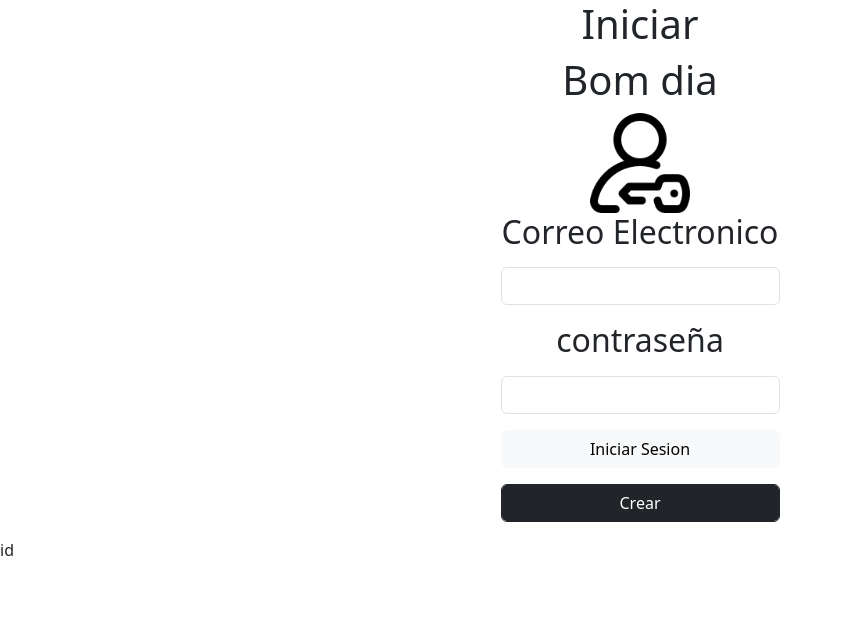
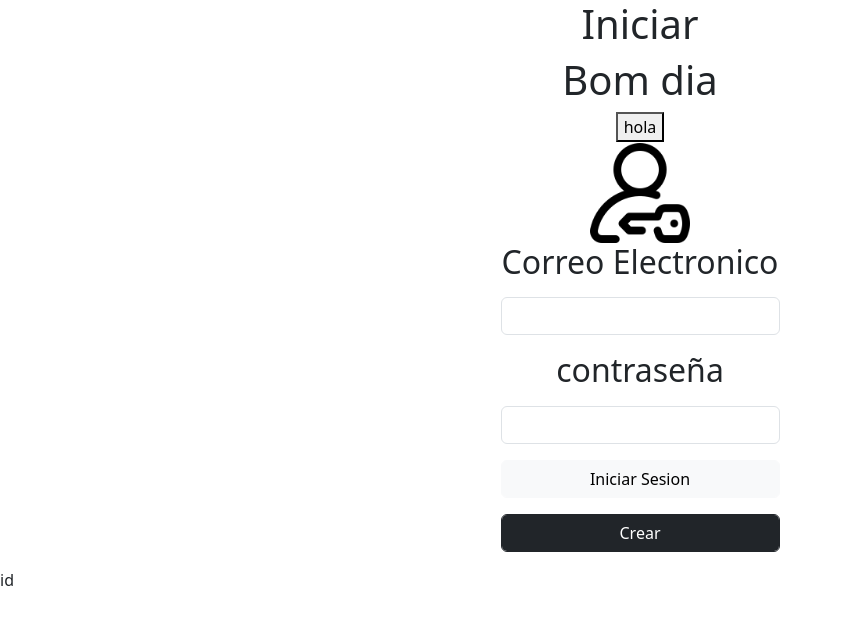
Before and after one commit to Ramguel1/AAbase1, a plain HTML site: page index.html in a window 1280 px wide. Shown: the whole page, without its empty margins (0-842 px from the left). Drawn offline with Linux system fonts and the light colour scheme.

Commit message:
Actualizar index.html

```diff
--- a/index.html
+++ b/index.html
@@ -12,6 +12,7 @@
         <div class="text-center">
          <h1>Iniciar</h1>
             <h1>Bom dia</h1>
+<button type=submit> hola</button>
         <center>
             <img src="ini.png" alt="Logo" width="100" height="100" class="d-inline-block align-text-top">
 
```
